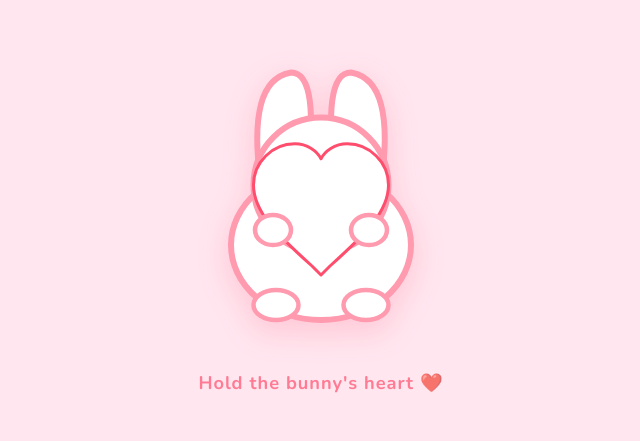
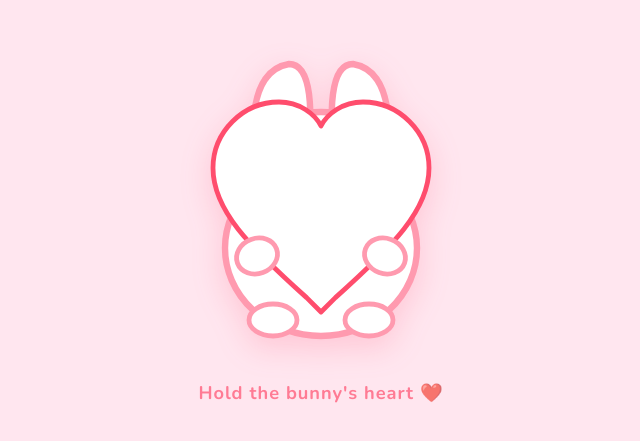
Before and after one commit to BBBeater/beatervalentine.github.io, a plain HTML site: page index.html in a window 1280 px wide. Shown: the part 177-618 px from the top of the page, without its empty margins (319-959 px from the left). Drawn offline with nearby package versions, Linux system fonts and the light colour scheme; a web font is replaced by a local one.

Commit message:
Update index.html

```diff
--- a/index.html
+++ b/index.html
@@ -37,8 +37,8 @@
 
         /* ---------- 1. RABBIT HEART SECTION ---------- */
         .heart-svg {
-            width: 300px;
-            height: 300px;
+            width: 320px; /* ขยายพื้นที่ SVG นิดหน่อย */
+            height: 320px;
             cursor: pointer;
             overflow: visible;
             filter: drop-shadow(0 10px 15px rgba(255, 77, 109, 0.2));
@@ -159,7 +159,7 @@
     <div class="page active" id="page1">
         <svg class="heart-svg" viewBox="0 0 200 200" id="heart-trigger">
             <defs>
-                <path id="mini-heart-path" transform="translate(50, 60) scale(0.5)" d="M100 180 L88 168 C40 125 10 95 10 60 C10 30 35 5 65 5 C82 5 95 15 100 25 C105 15 118 5 135 5 C165 5 190 30 190 60 C190 95 160 125 112 168 Z" />
+                <path id="mini-heart-path" transform="translate(25, 35) scale(0.75)" d="M100 180 L88 168 C40 125 10 95 10 60 C10 30 35 5 65 5 C82 5 95 15 100 25 C105 15 118 5 135 5 C165 5 190 30 190 60 C190 95 160 125 112 168 Z" />
                 <clipPath id="heart-clip"> <use href="#mini-heart-path" /> </clipPath>
                 <linearGradient id="pink-gradient" x1="0" y1="0" x2="0" y2="1">
                     <stop offset="0%" stop-color="#ff8fab"/>
@@ -170,26 +170,20 @@
             <path d="M60 90 Q50 20 80 15 Q100 15 90 90" fill="#fff" stroke="#ff9aaf" stroke-width="4" />
             <path d="M140 90 Q150 20 120 15 Q100 15 110 90" fill="#fff" stroke="#ff9aaf" stroke-width="4" />
 
-            <ellipse cx="100" cy="130" rx="60" ry="50" fill="#fff" stroke="#ff9aaf" stroke-width="4" />
+            <ellipse cx="100" cy="130" rx="60" ry="55" fill="#fff" stroke="#ff9aaf" stroke-width="4" />
             <circle cx="100" cy="90" r="45" fill="#fff" stroke="#ff9aaf" stroke-width="4" />
 
             <circle cx="82" cy="85" r="5.5" fill="#444" />
             <circle cx="80" cy="83" r="2" fill="#fff" /> <circle cx="118" cy="85" r="5.5" fill="#444" />
-            <circle cx="120" cy="83" r="2" fill="#fff" /> <ellipse cx="100" cy="92" rx="3" ry="2" fill="#ff9aaf"/>
-            <path d="M95 98 Q100 103 105 98" fill="none" stroke="#444" stroke-width="2.5" stroke-linecap="round" />
-
-            <ellipse cx="78" cy="98" rx="7" ry="4" fill="#ff8fab" opacity="0.7"/>
-            <ellipse cx="122" cy="98" rx="7" ry="4" fill="#ff8fab" opacity="0.7"/>
-
-            <use href="#mini-heart-path" fill="white" />
+            <circle cx="120" cy="83" r="2" fill="#fff" /> <ellipse cx="100" cy="92" rx="3" ry="2" fill="#ff9aaf"/> <path d="M95 98 Q100 103 105 98" fill="none" stroke="#444" stroke-width="2.5" stroke-linecap="round" /> <ellipse cx="78" cy="98" rx="7" ry="4" fill="#ff8fab" opacity="0.7"/> <ellipse cx="122" cy="98" rx="7" ry="4" fill="#ff8fab" opacity="0.7"/> <use href="#mini-heart-path" fill="white" />
             <rect id="liquid-rect" x="0" y="200" width="200" height="200" fill="url(#pink-gradient)" clip-path="url(#heart-clip)" />
             <use href="#mini-heart-path" fill="none" stroke="#ff4d6d" stroke-width="4" stroke-linecap="round" stroke-linejoin="round"/>
 
-            <ellipse cx="68" cy="120" rx="12" ry="10" fill="#fff" stroke="#ff9aaf" stroke-width="3" />
-            <ellipse cx="132" cy="120" rx="12" ry="10" fill="#fff" stroke="#ff9aaf" stroke-width="3" />
+            <ellipse cx="60" cy="135" rx="13" ry="11" fill="#fff" stroke="#ff9aaf" stroke-width="3" transform="rotate(-20 60 135)"/>
+            <ellipse cx="140" cy="135" rx="13" ry="11" fill="#fff" stroke="#ff9aaf" stroke-width="3" transform="rotate(20 140 135)"/>
 
-            <ellipse cx="70" cy="170" rx="15" ry="10" fill="#fff" stroke="#ff9aaf" stroke-width="3" />
-            <ellipse cx="130" cy="170" rx="15" ry="10" fill="#fff" stroke="#ff9aaf" stroke-width="3" />
+            <ellipse cx="70" cy="175" rx="15" ry="10" fill="#fff" stroke="#ff9aaf" stroke-width="3" />
+            <ellipse cx="130" cy="175" rx="15" ry="10" fill="#fff" stroke="#ff9aaf" stroke-width="3" />
 
         </svg>
         <div class="hint">Hold the bunny's heart ❤️</div>
```
